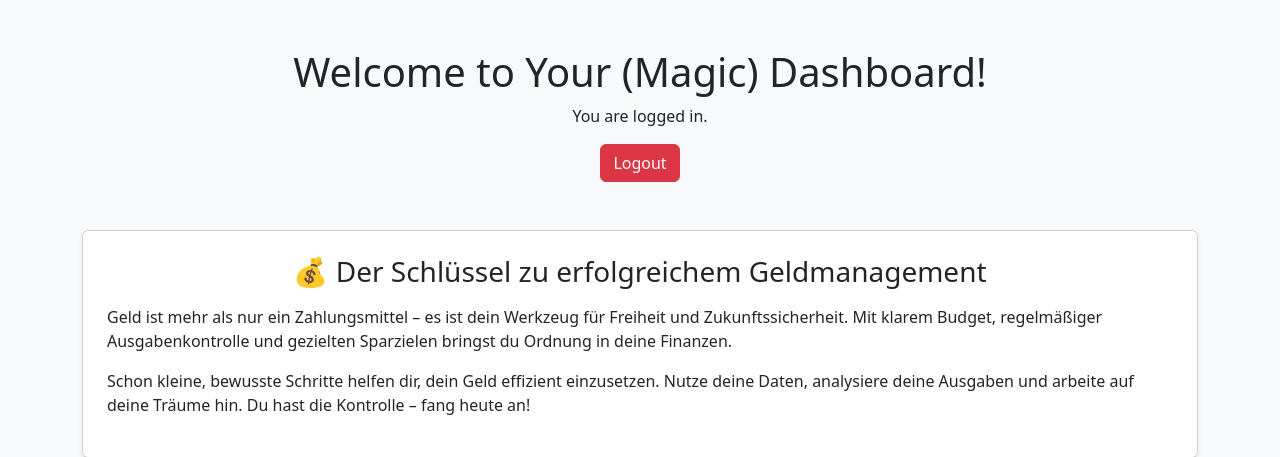
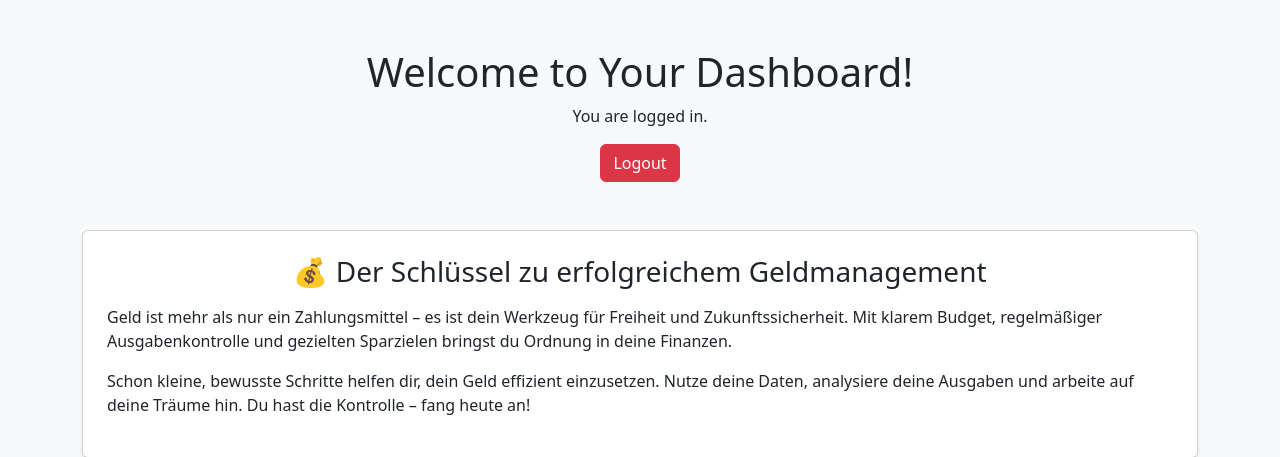
Before and after one commit to liver2021/tracker-app, a Flask app: page /dashboard in a window 1280 px wide. Shown: the part 56-513 px from the top of the page. Run offline with Flask 3, Linux system fonts and the light colour scheme; the visitor is signed in with stand-in values (Sample User, id 1).

Commit message:
Add files via upload

```diff
--- a/templates/dashboard.html
+++ b/templates/dashboard.html
@@ -50,7 +50,7 @@
   {% endwith %}
 </div>
     <div class="container text-center mt-5">
-        <h1>Welcome to Your (Magic) Dashboard!</h1>
+        <h1>Welcome to Your Dashboard!</h1>
         <p>You are logged in.</p>
         <a href="{{ url_for('logout') }}" class="btn btn-danger">Logout</a>
     </div>
```
